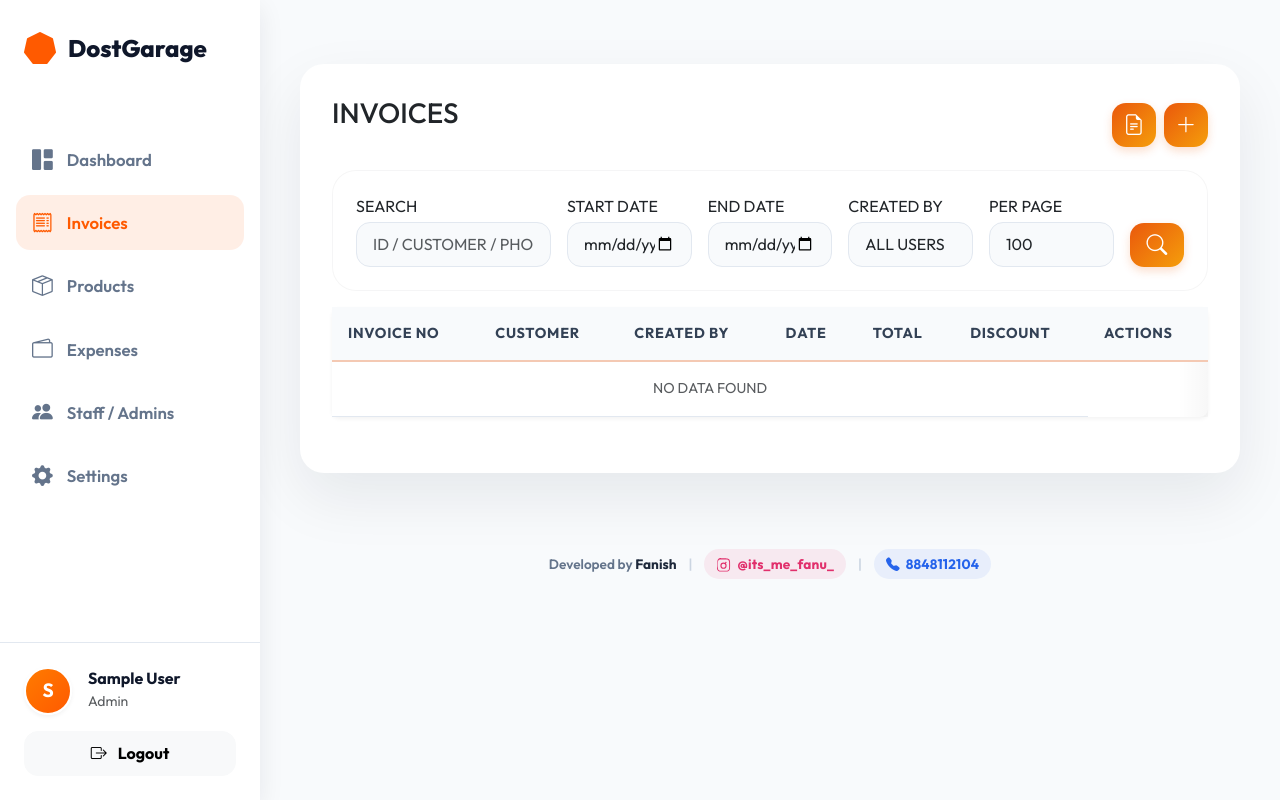
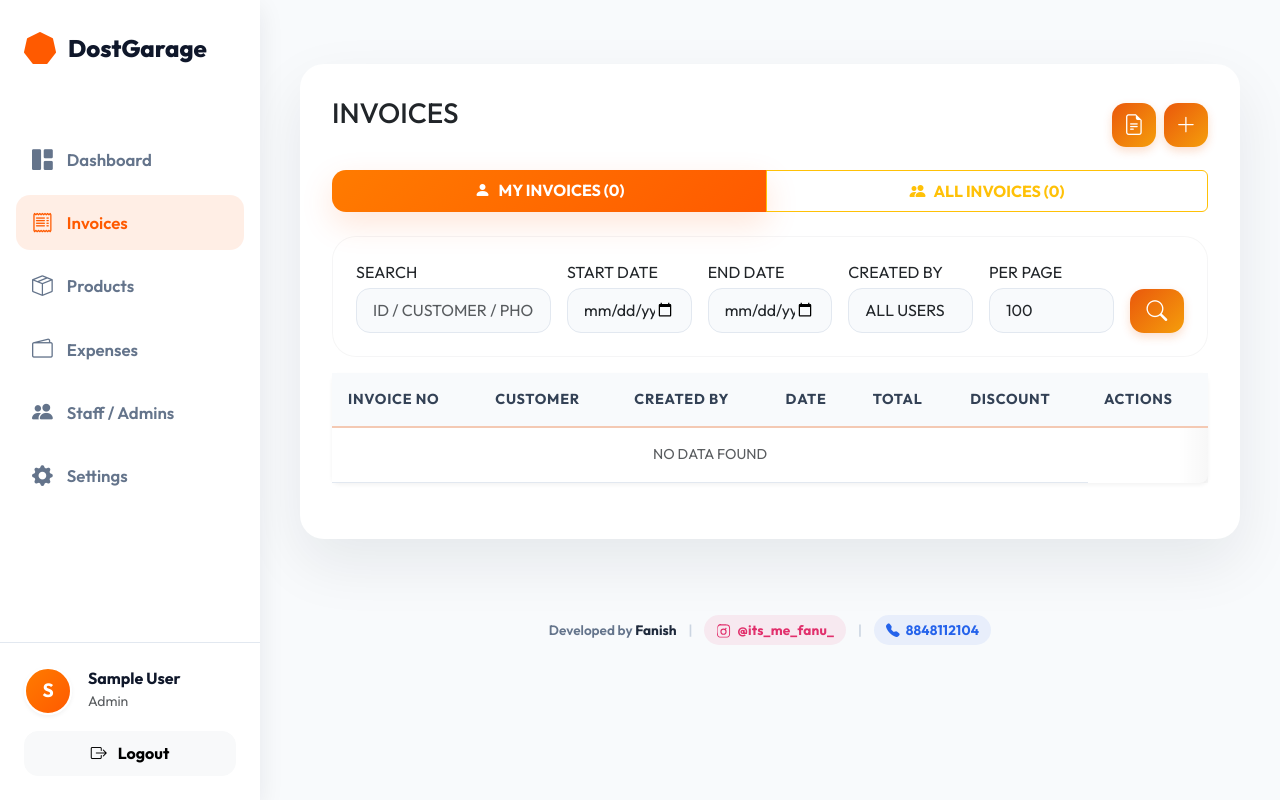
Before and after one commit to dostautogarage-bot/dostautogarage, a Django app: page /invoices/ in a window 1280 px wide. Run offline with Django 5.2, Linux system fonts and the light colour scheme; the visitor is signed in with stand-in values (Sample User, id 1); data comes from the database, SQL or seed files in the repository; data that the repository does not hold is empty; some libraries are stand-ins or nearby versions.

Commit message:
user toggle

```diff
--- a/billing/templates/billing/base.html
+++ b/billing/templates/billing/base.html
@@ -5,13 +5,19 @@
 <head>
     <meta charset="UTF-8">
     <meta name="viewport" content="width=device-width, initial-scale=1.0, maximum-scale=1.0, user-scalable=no">
-    <!-- PWA Meta Tags -->
-    <meta name="theme-color" content="#1e293b">
+    <meta name="apple-mobile-web-app-title" content="DostGarage">
+    <meta name="application-name" content="DostGarage">
+    <meta name="msapplication-TileColor" content="#1e293b">
+    <meta name="theme-color" content="#FF5A00">
     <meta name="apple-mobile-web-app-capable" content="yes">
     <meta name="apple-mobile-web-app-status-bar-style" content="black-translucent">
     <link rel="manifest" href="{% url 'manifest_json' %}">
     <link rel="apple-touch-icon" href="{% static 'logo.png' %}">
-    <link rel="icon" type="image/png" href="{% static 'favicon.png' %}">
+    <link rel="apple-touch-icon" sizes="152x152" href="{% static 'logo.png' %}">
+    <link rel="apple-touch-icon" sizes="180x180" href="{% static 'logo.png' %}">
+    <link rel="apple-touch-icon" sizes="167x167" href="{% static 'logo.png' %}">
+    <link rel="icon" type="image/png" sizes="32x32" href="{% static 'favicon.png' %}">
+    <link rel="icon" type="image/png" sizes="16x16" href="{% static 'favicon.png' %}">
     <link rel="shortcut icon" href="{% static 'favicon.png' %}">
 
     <title>{% block title %}Dost Auto Garage{% endblock %}</title>
@@ -1105,6 +1111,17 @@ document.addEventListener('DOMContentLoaded', () => {
         document.querySelectorAll('.share-pdf-btn').forEach(el => el.classList.remove('d-none'));
         document.querySelectorAll('.share-pdf-menu-item').forEach(el => el.classList.remove('d-none'));
     }
+
+    // Register Service Worker for PWA
+    if ('serviceWorker' in navigator) {
+        window.addEventListener('load', function() {
+            navigator.serviceWorker.register('/sw.js').then(function(registration) {
+                console.log('ServiceWorker registration successful with scope: ', registration.scope);
+            }, function(err) {
+                console.log('ServiceWorker registration failed: ', err);
+            });
+        });
+    }
 });
 </script>
 </body>
--- a/billing/templates/billing/invoice_list.html
+++ b/billing/templates/billing/invoice_list.html
@@ -208,6 +208,22 @@
             </div>
         </div>
 
+        <!-- Simple Filter Toggle -->
+        {% if request.user.is_superuser %}
+        <div class="mb-4">
+            <div class="btn-group w-100" role="group" aria-label="Filter toggle">
+                <a href="?show_all=0&q={{ query }}&start_date={{ start_date }}&end_date={{ end_date }}&per_page={{ per_page }}{% if show_drafts %}&drafts=1{% endif %}"
+                   class="btn {% if not show_all %}btn-primary{% else %}btn-outline-primary{% endif %} py-2 fw-bold">
+                    <i class="bi bi-person-fill me-2"></i>MY INVOICES ({{ my_count }})
+                </a>
+                <a href="?show_all=1&q={{ query }}&start_date={{ start_date }}&end_date={{ end_date }}&per_page={{ per_page }}{% if show_drafts %}&drafts=1{% endif %}"
+                   class="btn {% if show_all %}btn-warning text-dark{% else %}btn-outline-warning{% endif %} py-2 fw-bold">
+                    <i class="bi bi-people-fill me-2"></i>ALL INVOICES ({{ total_count }})
+                </a>
+            </div>
+        </div>
+        {% endif %}
+
         <!-- Search + Date Range + Per Page -->
         <div class="row mb-3">
             <div class="col-12">
@@ -247,8 +263,11 @@
                             </select>
                         </div>
                         <div class="col-12 col-md-4 col-lg-1 align-self-end">
-                            <button class="premium-icon-btn premium-icon-primary w-100" title="Search"><i
-                                    class="bi bi-search"></i></button>
+                            <input type="hidden" name="show_all" value="{% if show_all %}1{% else %}0{% endif %}">
+                            {% if show_drafts %}<input type="hidden" name="drafts" value="1">{% endif %}
+                            <button class="premium-icon-btn premium-icon-primary w-100" title="Search">
+                                <i class="bi bi-search"></i>
+                            </button>
                         </div>
                     </form>
                 </div>
@@ -401,11 +420,11 @@
                 {% if invoices.has_previous %}
                 <li class="page-item">
                     <a class="page-link"
-                        href="?page=1&q={{ query }}&creator={{ selected_creator }}&start_date={{ start_date }}&end_date={{ end_date }}&per_page={{ per_page }}{% if show_drafts %}&drafts=1{% endif %}">First</a>
+                        href="?page=1&q={{ query }}&creator={{ selected_creator }}&start_date={{ start_date }}&end_date={{ end_date }}&per_page={{ per_page }}{% if show_drafts %}&drafts=1{% endif %}{% if show_all %}&show_all=1{% endif %}">First</a>
                 </li>
                 <li class="page-item">
                     <a class="page-link"
-                        href="?page={{ invoices.previous_page_number }}&q={{ query }}&creator={{ selected_creator }}&start_date={{ start_date }}&end_date={{ end_date }}&per_page={{ per_page }}{% if show_drafts %}&drafts=1{% endif %}">Prev</a>
+                        href="?page={{ invoices.previous_page_number }}&q={{ query }}&creator={{ selected_creator }}&start_date={{ start_date }}&end_date={{ end_date }}&per_page={{ per_page }}{% if show_drafts %}&drafts=1{% endif %}{% if show_all %}&show_all=1{% endif %}">Prev</a>
                 </li>
                 {% else %}
                 <li class="page-item disabled"><span class="page-link">First</span></li>
@@ -418,7 +437,7 @@
                 {% else %}
                 <li class="page-item">
                     <a class="page-link"
-                        href="?page={{ num }}&q={{ query }}&creator={{ selected_creator }}&start_date={{ start_date }}&end_date={{ end_date }}&per_page={{ per_page }}{% if show_drafts %}&drafts=1{% endif %}">{{ num }}</a>
+                        href="?page={{ num }}&q={{ query }}&creator={{ selected_creator }}&start_date={{ start_date }}&end_date={{ end_date }}&per_page={{ per_page }}{% if show_drafts %}&drafts=1{% endif %}{% if show_all %}&show_all=1{% endif %}">{{ num }}</a>
                 </li>
                 {% endif %}
                 {% endfor %}
@@ -426,11 +445,11 @@
                 {% if invoices.has_next %}
                 <li class="page-item">
                     <a class="page-link"
-                        href="?page={{ invoices.next_page_number }}&q={{ query }}&creator={{ selected_creator }}&start_date={{ start_date }}&end_date={{ end_date }}&per_page={{ per_page }}{% if show_drafts %}&drafts=1{% endif %}">Next</a>
+                        href="?page={{ invoices.next_page_number }}&q={{ query }}&creator={{ selected_creator }}&start_date={{ start_date }}&end_date={{ end_date }}&per_page={{ per_page }}{% if show_drafts %}&drafts=1{% endif %}{% if show_all %}&show_all=1{% endif %}">Next</a>
                 </li>
                 <li class="page-item">
                     <a class="page-link"
-                        href="?page={{ invoices.paginator.num_pages }}&q={{ query }}&creator={{ selected_creator }}&start_date={{ start_date }}&end_date={{ end_date }}&per_page={{ per_page }}{% if show_drafts %}&drafts=1{% endif %}">Last</a>
+                        href="?page={{ invoices.paginator.num_pages }}&q={{ query }}&creator={{ selected_creator }}&start_date={{ start_date }}&end_date={{ end_date }}&per_page={{ per_page }}{% if show_drafts %}&drafts=1{% endif %}{% if show_all %}&show_all=1{% endif %}">Last</a>
                 </li>
                 {% else %}
                 <li class="page-item disabled"><span class="page-link">Next</span></li>
--- a/billing/views.py
+++ b/billing/views.py
@@ -1,5 +1,6 @@
 # -------------------- IMPORTS --------------------
 from django.http import HttpResponse
+from django.templatetags.static import static
 from django.shortcuts import render, get_object_or_404, redirect
 from django.contrib.auth.decorators import login_required, user_passes_test
 from django.contrib.auth import get_user_model
@@ -462,8 +463,13 @@ def product_delete(request, pk):
 @login_required
 def expense_list(request):
     admin_filter = request.GET.get('admin', '').strip()
+    show_all = request.GET.get('show_all') == '1'
+
     if request.user.is_superuser:
-        expenses = Expense.objects.all().order_by('-id')
+        if show_all:
+            expenses = Expense.objects.all().order_by('-id')
+        else:
+            expenses = Expense.objects.filter(created_by=request.user).order_by('-id')
         users = get_user_model().objects.filter(is_active=True).order_by('username')
         if admin_filter:
             expenses = expenses.filter(created_by_id=admin_filter)
@@ -495,6 +501,9 @@ def expense_list(request):
     paginator = Paginator(expenses, per_page)
     page_obj = paginator.get_page(page_number)
 
+    total_count = Expense.objects.all().count() if request.user.is_superuser else 0
+    my_count = Expense.objects.filter(created_by=request.user).count()
+
     return render(request, 'billing/expense_list.html', {
         'expenses': page_obj.object_list,
         'form': form,
@@ -504,6 +513,9 @@ def expense_list(request):
         'paginator': paginator,
         'page_obj': page_obj,
         'per_page': per_page,
+        'show_all': show_all,
+        'total_count': total_count,
+        'my_count': my_count,
     })
 
 
@@ -540,7 +552,6 @@ def expense_delete(request, pk):
 
 # -------------------- INVOICE LIST --------------------
 @login_required
-@user_passes_test(lambda u: u.is_superuser)
 def invoice_list(request):
     query = request.GET.get('q', '').strip()
     creator_id = request.GET.get('creator', '').strip()
@@ -551,11 +562,20 @@ def invoice_list(request):
         per_page = 100
 
     show_drafts = request.GET.get('drafts') == '1'
+    show_all = request.GET.get('show_all') == '1'
+
+    if request.user.is_superuser:
+        if show_all:
+            invoices = Invoice.objects.all().order_by('-invoice_number').select_related('created_by').prefetch_related('items', 'other_charges')
+        else:
+            invoices = Invoice.objects.filter(created_by=request.user).order_by('-invoice_number').select_related('created_by').prefetch_related('items', 'other_charges')
+    else:
+        invoices = Invoice.objects.filter(created_by=request.user).order_by('-invoice_number').select_related('created_by').prefetch_related('items', 'other_charges')
 
     if show_drafts:
-        invoices = Invoice.objects.filter(status='DRAFT').order_by('-invoice_number').select_related('created_by').prefetch_related('items', 'other_charges')
+        invoices = invoices.filter(status='DRAFT')
     else:
-        invoices = Invoice.objects.filter(status='COMPLETED').order_by('-invoice_number').select_related('created_by').prefetch_related('items', 'other_charges')
+        invoices = invoices.filter(status='COMPLETED')
 
     users = get_user_model().objects.filter(is_active=True).order_by('username')
 
@@ -619,6 +639,9 @@ def invoice_list(request):
     page_obj = paginator.get_page(page_number)
 
     draft_count = Invoice.objects.filter(status='DRAFT').count()
+
+    total_count = Invoice.objects.filter(status='DRAFT' if show_drafts else 'COMPLETED').count() if request.user.is_superuser else 0
+    my_count = Invoice.objects.filter(created_by=request.user, status='DRAFT' if show_drafts else 'COMPLETED').count()
 
     return render(request, 'billing/invoice_list.html', {
         'invoices': page_obj,
@@ -630,6 +653,9 @@ def invoice_list(request):
         'end_date': end_date,
         'show_drafts': show_drafts,
         'draft_count': draft_count,
+        'show_all': show_all,
+        'total_count': total_count,
+        'my_count': my_count,
     })
 
 
@@ -801,7 +827,6 @@ def get_form_errors(form, formset=None):
 import json
 
 @login_required
-@user_passes_test(lambda u: u.is_superuser)
 def invoice_create(request):
     ItemFormSet = forms.formset_factory(
         InvoiceItemForm,
@@ -948,18 +973,23 @@ def invoice_create(request):
 
 # -------------------- INVOICE DETAIL --------------------
 @login_required
-@user_passes_test(lambda u: u.is_superuser)
 def invoice_detail(request, pk):
+    invoice = get_object_or_404(Invoice, pk=pk)
+    if not request.user.is_superuser and invoice.created_by != request.user:
+        messages.error(request, "You do not have permission to view this invoice.")
+        return redirect('invoice_list')
     return render(request, 'billing/invoice_detail.html', {
-        'invoice': get_object_or_404(Invoice, pk=pk)
+        'invoice': invoice
     })
 
 
 # -------------------- DELETE --------------------
 @login_required
-@user_passes_test(lambda u: u.is_superuser)
 def invoice_delete(request, pk):
     invoice = get_object_or_404(Invoice, pk=pk)
+    if not request.user.is_superuser and invoice.created_by != request.user:
+        messages.error(request, "You do not have permission to delete this invoice.")
+        return redirect('invoice_list')
 
     if request.method == 'POST':
         with transaction.atomic():
@@ -976,9 +1006,11 @@ def invoice_delete(request, pk):
 
 # -------------------- INVOICE EDIT --------------------
 @login_required
-@user_passes_test(lambda u: u.is_superuser)
 def invoice_edit(request, pk):
     invoice = get_object_or_404(Invoice, pk=pk)
+    if not request.user.is_superuser and invoice.created_by != request.user:
+        messages.error(request, "You do not have permission to edit this invoice.")
+        return redirect('invoice_list')
     ItemFormSet = forms.formset_factory(
         InvoiceItemForm,
         formset=BaseInvoiceItemFormSet,
@@ -1704,18 +1736,27 @@ def admin_delete(request, pk):
 
 # -------------------- PWA SUPPORT --------------------
 def manifest_json(request):
+    logo_url = request.build_absolute_uri(static("logo.png"))
     manifest = {
-        "name": "Dost Garage Settings",
+        "name": "Dost Auto Garage",
         "short_name": "DostGarage",
-        "start_url": "/dashboard/",
+        "start_url": request.build_absolute_uri("/"),
         "display": "standalone",
-        "background_color": "#1e293b",
-        "theme_color": "#1e293b",
+        "background_color": "#F8FAFC",
+        "theme_color": "#FF5A00",
+        "orientation": "portrait",
         "icons": [
             {
-                "src": "/static/logo.png",
-                "sizes": "192x192 512x512",
-                "type": "image/png"
+                "src": logo_url,
+                "sizes": "192x192",
+                "type": "image/png",
+                "purpose": "any maskable"
+            },
+            {
+                "src": logo_url,
+                "sizes": "512x512",
+                "type": "image/png",
+                "purpose": "any maskable"
             }
         ]
     }
```
Also changed, not shown: billing/templates/billing/expense_list.html (+22 -5 lines).
